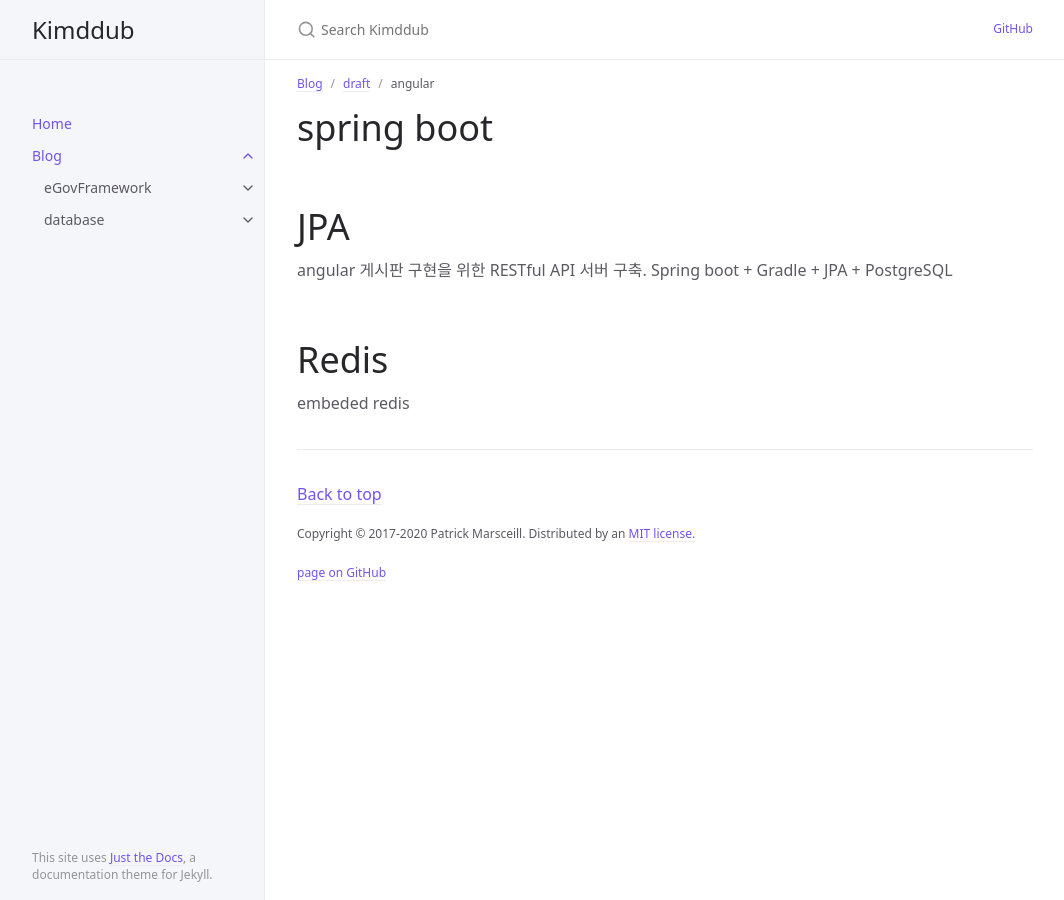
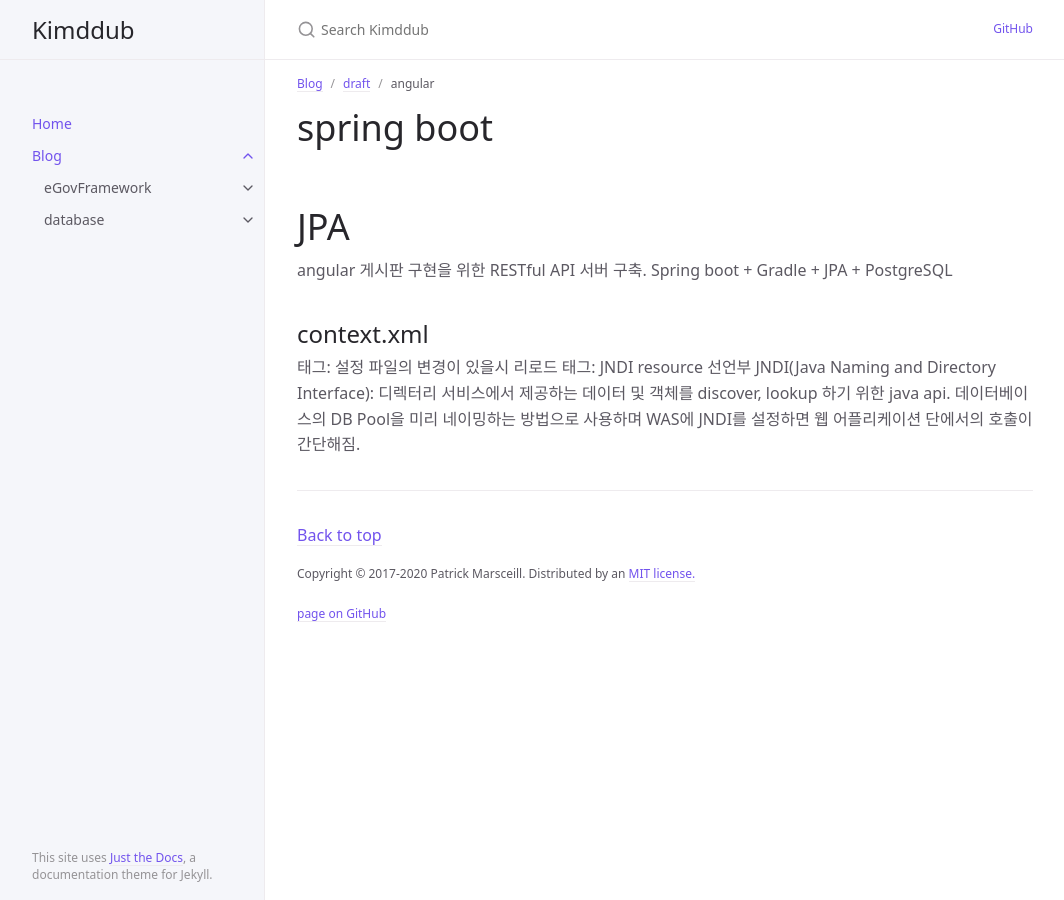
Before and after one commit to kimddub/kimddub.github.io, a Jekyll site: the page built from docs/blog/draft/spring-draft.md, in a window 1280 px wide. Shown: the whole page, without its empty margins (107-1171 px from the left). Built offline with Jekyll 4.4.1, drawn with Linux system fonts in a browser that asks for light colours.

Commit message:
[docs] 구조 정리

```diff
--- a/docs/blog/draft/spring-draft.md
+++ b/docs/blog/draft/spring-draft.md
@@ -14,5 +14,9 @@ spring boot
 angular 게시판 구현을 위한 RESTful API 서버 구축.
 Spring boot + Gradle + JPA + PostgreSQL
 
-# Redis
-embeded redis
+## 	context.xml
+<WatchedResource> 태그: 설정 파일의 변경이 있을시 리로드
+<Resource> 태그: JNDI resource 선언부
+JNDI(Java Naming and Directory Interface):
+    디렉터리 서비스에서 제공하는 데이터 및 객체를 discover, lookup 하기 위한 java api.
+    데이터베이스의 DB Pool을 미리 네이밍하는 방법으로 사용하며 WAS에 JNDI를 설정하면 웹 어플리케이션 단에서의 호출이 간단해짐.
```
Also changed, not shown: docs/blog/draft/eclipse.md (added, +19 -0 lines), docs/blog/draft/git-draft.md (+1 -1 lines), docs/blog/draft/java.md (+3 -30 lines), docs/blog/draft/linux-draft.md (+7 -1 lines), docs/blog/draft/redis.md (added, +11 -0 lines), docs/blog/draft/web.md (added, +18 -0 lines).
